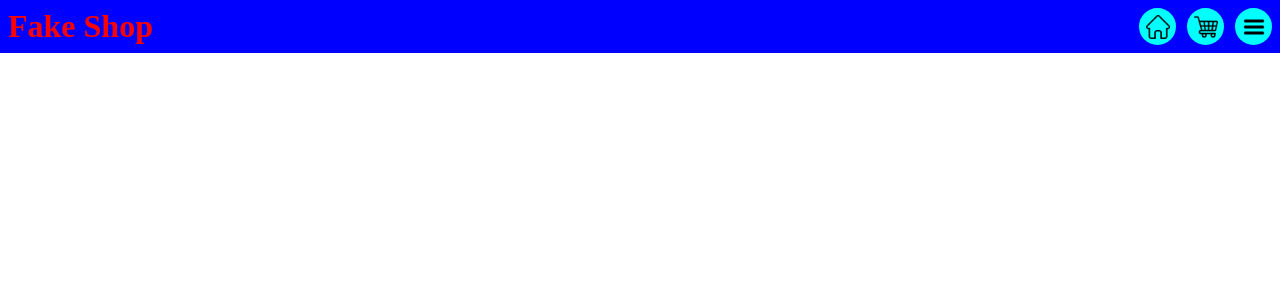
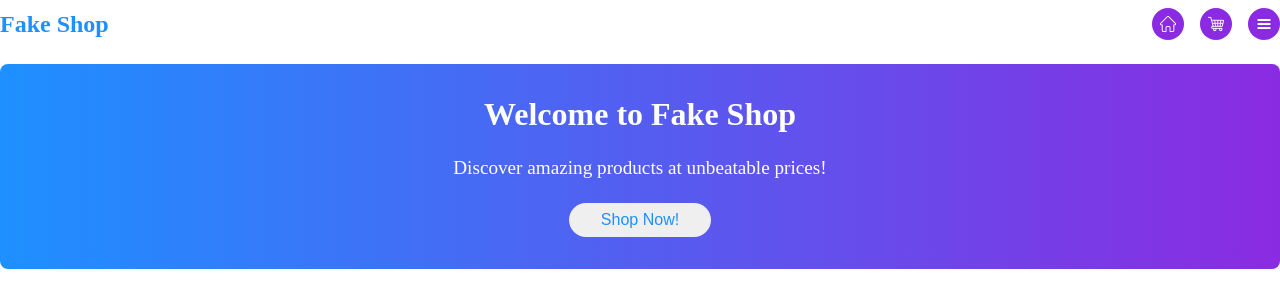
Before and after one commit to BlueVelocity/fake_shop, a React (Vite) app: page / in a window 1280 px wide. Shown: the top 308 px of the page. Built offline with nearby package versions, Linux system fonts and the light colour scheme.

Commit message:
Dispaly home page route

```diff
--- a/src/App.jsx
+++ b/src/App.jsx
@@ -1,12 +1,24 @@
+import { BrowserRouter, Routes, Route } from "react-router";
 import styles from "./App.module.css";
 import NavBar from "./components/NavBar/NavBar";
+import Home from "./pages/Home/Home";
+import Shop from "./pages/Shop/Shop";
 
 function App() {
 
   return (
-    <>
+    <div class={styles.main}>
       <NavBar />
-    </>
+
+      <BrowserRouter>
+        <Routes>
+          <Route path="/" element={<Home />}></Route>
+          <Route path="/home" element={<Home />}></Route>
+          <Route path="/shop" element={<Shop />}></Route>
+        </Routes>
+      </BrowserRouter>
+
+    </div>
   )
 }
 
--- a/src/components/NavBar/NavBar.module.css
+++ b/src/components/NavBar/NavBar.module.css
@@ -3,12 +3,12 @@
   align-items: center;
 
   margin: 0;
-  padding: 0.5rem;
+  padding: 0.5rem 0;
 
-  background: blue;
-  color: red;
+  color: DodgerBlue;
 }
 
 .shopName {
+  font-size: 1.5rem;
   margin: 0 auto 0 0;
 }
--- a/src/components/NavButton/NavButton.module.css
+++ b/src/components/NavButton/NavButton.module.css
@@ -3,14 +3,16 @@
   justify-content: center;
   align-items: center;
 
-  margin: 0 0 0 0.7rem;
-  padding: 0.4rem;
-  background: cyan;
+  margin: 0 0 0 1rem;
+  padding: 0.5rem;
+  background: BlueViolet;
 
   border: 0;
   border-radius: 50%;
 }
 
 .img {
-  max-width: 1.5rem;
+  max-width: 1rem;
+
+  filter: invert(1);
 }
--- a/src/index.css
+++ b/src/index.css
@@ -7,3 +7,7 @@ body {
   margin: 0;
   padding: 0;
 }
+
+button:hover {
+  cursor: pointer;
+}
--- /dev/null
+++ b/src/pages/Home/Home.jsx
@@ -0,0 +1,14 @@
+import { Link } from "react-router";
+import styles from "./Home.module.css";
+
+export default function Home() {
+  return (
+    <>
+      <div class={styles.topPane}>
+        <span class={styles.text}>Welcome to Fake Shop</span>
+        <span class={styles.subText}>Discover amazing products at unbeatable prices!</span>
+        <Link to="/shop"><button class={styles.button}>Shop Now!</button></Link>
+      </div>
+    </>
+  )
+}
--- /dev/null
+++ b/src/pages/Home/Home.module.css
@@ -0,0 +1,42 @@
+.home {
+  display: flex;
+  flex-direction: column;
+
+}
+
+.topPane {
+  width: 100%;
+
+  display: grid;
+  justify-items: center;
+  gap: 1.5rem;
+
+  margin: 1rem 0;
+  padding: 2rem 0;
+
+  background-image: linear-gradient(to right, DodgerBlue, BlueViolet);
+
+  border-radius: 0.5rem;
+
+  color: white;
+}
+
+.text {
+  font-size: 2rem;
+  font-weight: bold;
+}
+
+.subText {
+  font-size: 1.2rem;
+}
+
+.button {
+  padding: 0.5rem 2rem;
+
+  border: 0;
+  border-radius: 10rem;
+
+  font-size: 1rem;
+
+  color: DodgerBlue;
+}
--- /dev/null
+++ b/src/pages/Shop/Shop.jsx
@@ -0,0 +1,7 @@
+import styles from "./Shop.module.css";
+
+export default function Shop() {
+  return (
+    <p>We shop</p>
+  )
+}
```
Also changed, not shown: src/pages/Shop/Shop.module.css (added).
